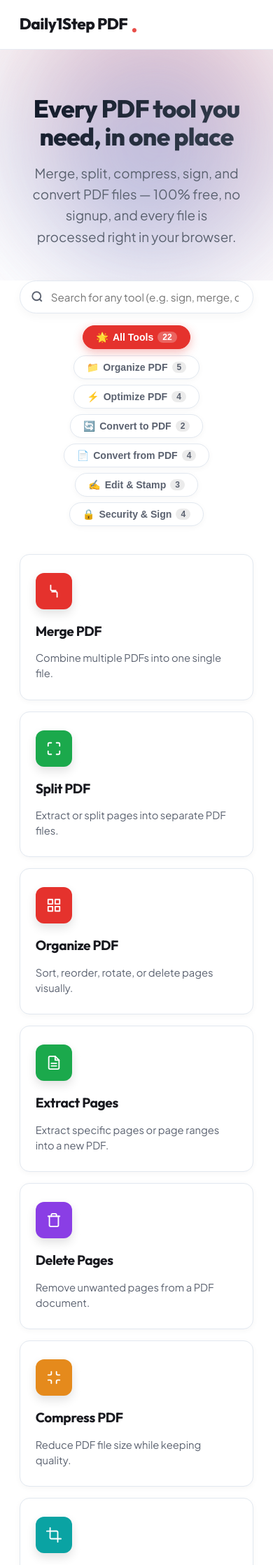
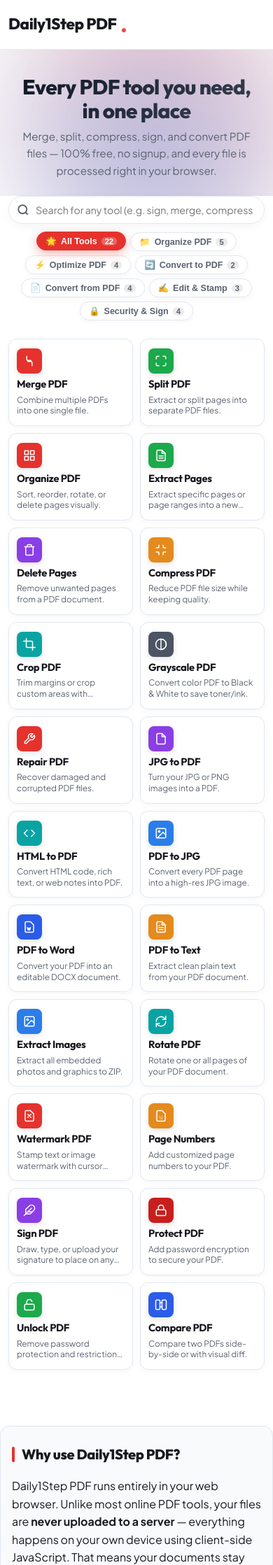
Before and after one commit to bypyay/pdftools, a PHP site: page / in a window 390 px wide. Shown: the top 2237 px of the page at 70% size. Run offline with PHP 8.4, Linux system fonts and the light colour scheme.

Commit message:
Optimize full-width space utilization (1720px / 96%) and slim compact mobile card layout

```diff
--- a/assets/css/style.css
+++ b/assets/css/style.css
@@ -62,8 +62,8 @@ img {
 }
 
 .container {
-  max-width: 1560px;
-  width: 94%;
+  max-width: 1720px;
+  width: 96%;
   margin: 0 auto;
   padding: 0 16px;
 }
@@ -330,22 +330,22 @@ img {
    ========================================================================== */
 .tool-grid {
   display: grid;
-  grid-template-columns: repeat(auto-fill, minmax(260px, 1fr));
-  gap: 22px;
-  padding: 10px 0 70px;
+  grid-template-columns: repeat(auto-fill, minmax(220px, 1fr));
+  gap: 16px;
+  padding: 10px 0 60px;
 }
 
 .tool-card {
   position: relative;
   border: 1px solid var(--border);
   border-radius: var(--radius);
-  padding: 26px 22px;
+  padding: 20px 18px;
   background: var(--bg);
   box-shadow: var(--shadow-sm);
   transition: all 0.3s cubic-bezier(0.16, 1, 0.3, 1);
   display: flex;
   flex-direction: column;
-  gap: 12px;
+  gap: 10px;
   overflow: hidden;
   cursor: pointer;
   animation: fadeInUp 0.6s cubic-bezier(0.16, 1, 0.3, 1) backwards;
@@ -364,7 +364,7 @@ img {
 }
 
 .tool-card:hover {
-  transform: translateY(-6px);
+  transform: translateY(-5px);
   box-shadow: var(--shadow-lg);
   border-color: rgba(229, 50, 45, 0.3);
 }
@@ -374,29 +374,31 @@ img {
 }
 
 .tool-card .icon {
-  width: 52px;
-  height: 52px;
+  width: 48px;
+  height: 48px;
   border-radius: 12px;
   display: flex;
   align-items: center;
   justify-content: center;
-  font-size: 1.5rem;
+  font-size: 1.4rem;
   color: #fff;
   box-shadow: 0 6px 14px rgba(0, 0, 0, 0.12);
   transition: all 0.3s cubic-bezier(0.34, 1.56, 0.64, 1);
+  flex-shrink: 0;
 }
 
 .tool-card:hover .icon {
-  transform: scale(1.1) rotate(-3deg);
+  transform: scale(1.08) rotate(-3deg);
   box-shadow: 0 8px 20px rgba(0, 0, 0, 0.18);
 }
 
 .tool-card h3 {
-  margin: 4px 0 0;
-  font-size: 1.2rem;
+  margin: 2px 0 0;
+  font-size: 1.12rem;
   font-weight: 700;
   color: var(--ink);
   transition: color 0.2s ease;
+  line-height: 1.25;
 }
 
 .tool-card:hover h3 {
@@ -406,8 +408,8 @@ img {
 .tool-card p {
   margin: 0;
   color: var(--ink-soft);
-  font-size: 0.92rem;
-  line-height: 1.5;
+  font-size: 0.88rem;
+  line-height: 1.45;
 }
 
 .tool-card.disabled {
@@ -1305,10 +1307,158 @@ img {
   100% { opacity: 1; transform: translateY(0); }
 }
 
+/* ==========================================================================
+   Responsive Breakpoints & iLovePDF-style Slim Mobile Cards
+   ========================================================================== */
+@media (max-width: 1024px) {
+  .tool-grid {
+    grid-template-columns: repeat(auto-fill, minmax(200px, 1fr));
+    gap: 14px;
+  }
+}
+
 @media (max-width: 768px) {
-  .hero h1 { font-size: 2.2rem; }
-  .tool-grid { grid-template-columns: repeat(auto-fill, minmax(200px, 1fr)); gap: 16px; }
-  .dropzone { padding: 40px 18px; }
-  .dropzone p strong { padding: 14px 28px; font-size: 1.05rem; }
-  .main-nav { display: none; }
+  .container {
+    width: 100%;
+    padding: 0 12px;
+  }
+
+  .hero {
+    padding: 36px 12px 24px;
+  }
+
+  .hero h1 {
+    font-size: 1.85rem;
+    margin-bottom: 8px;
+  }
+
+  .hero p {
+    font-size: 0.95rem;
+  }
+
+  .tool-controls-wrap {
+    margin-bottom: 20px;
+    gap: 12px;
+  }
+
+  .tool-search-box input {
+    padding: 10px 16px 10px 38px;
+    font-size: 0.88rem;
+  }
+
+  .tool-search-box .search-icon {
+    left: 12px;
+  }
+
+  .category-tabs {
+    gap: 6px;
+  }
+
+  .category-tab {
+    padding: 5px 12px;
+    font-size: 0.78rem;
+    border-radius: 20px;
+  }
+
+  .category-tab .tab-count {
+    font-size: 0.7rem;
+    padding: 0 5px;
+  }
+
+  /* Slim 2-column mobile card grid like iLovePDF */
+  .tool-grid {
+    grid-template-columns: repeat(2, 1fr);
+    gap: 10px;
+    padding: 6px 0 40px;
+  }
+
+  .tool-card {
+    padding: 13px 11px;
+    border-radius: 12px;
+    gap: 6px;
+  }
+
+  .tool-card .icon {
+    width: 36px;
+    height: 36px;
+    border-radius: 8px;
+    font-size: 1.1rem;
+    box-shadow: 0 3px 8px rgba(0, 0, 0, 0.1);
+  }
+
+  .tool-card .icon svg {
+    width: 18px;
+    height: 18px;
+  }
+
+  .tool-card h3 {
+    font-size: 0.92rem;
+    margin: 0;
+    line-height: 1.2;
+    font-weight: 700;
+  }
+
+  .tool-card p {
+    font-size: 0.74rem;
+    line-height: 1.32;
+    color: var(--ink-soft);
+    display: -webkit-box;
+    -webkit-line-clamp: 2;
+    -webkit-box-orient: vertical;
+    overflow: hidden;
+  }
+
+  .tool-card .badge {
+    top: 8px;
+    right: 8px;
+    font-size: 0.62rem;
+    padding: 2px 6px;
+  }
+
+  .dropzone {
+    padding: 32px 14px;
+    border-radius: 14px;
+  }
+
+  .dropzone p strong {
+    padding: 12px 22px;
+    font-size: 0.96rem;
+  }
+
+  .main-nav {
+    display: none;
+  }
+
+  .info-section {
+    padding: 24px 16px;
+    margin-top: 40px;
+    border-radius: 14px;
+  }
+
+  .info-section h2 {
+    font-size: 1.25rem;
+  }
+
+  .info-section ol li {
+    font-size: 0.9rem;
+    padding-left: 36px;
+  }
 }
+
+@media (max-width: 380px) {
+  .tool-grid {
+    grid-template-columns: 1fr;
+    gap: 8px;
+  }
+
+  .tool-card {
+    flex-direction: row;
+    align-items: center;
+    gap: 12px;
+    padding: 12px 14px;
+  }
+
+  .tool-card p {
+    display: none;
+  }
+}
```
Also changed, not shown: _preview/assets/css/style.css (+171 -21 lines).
